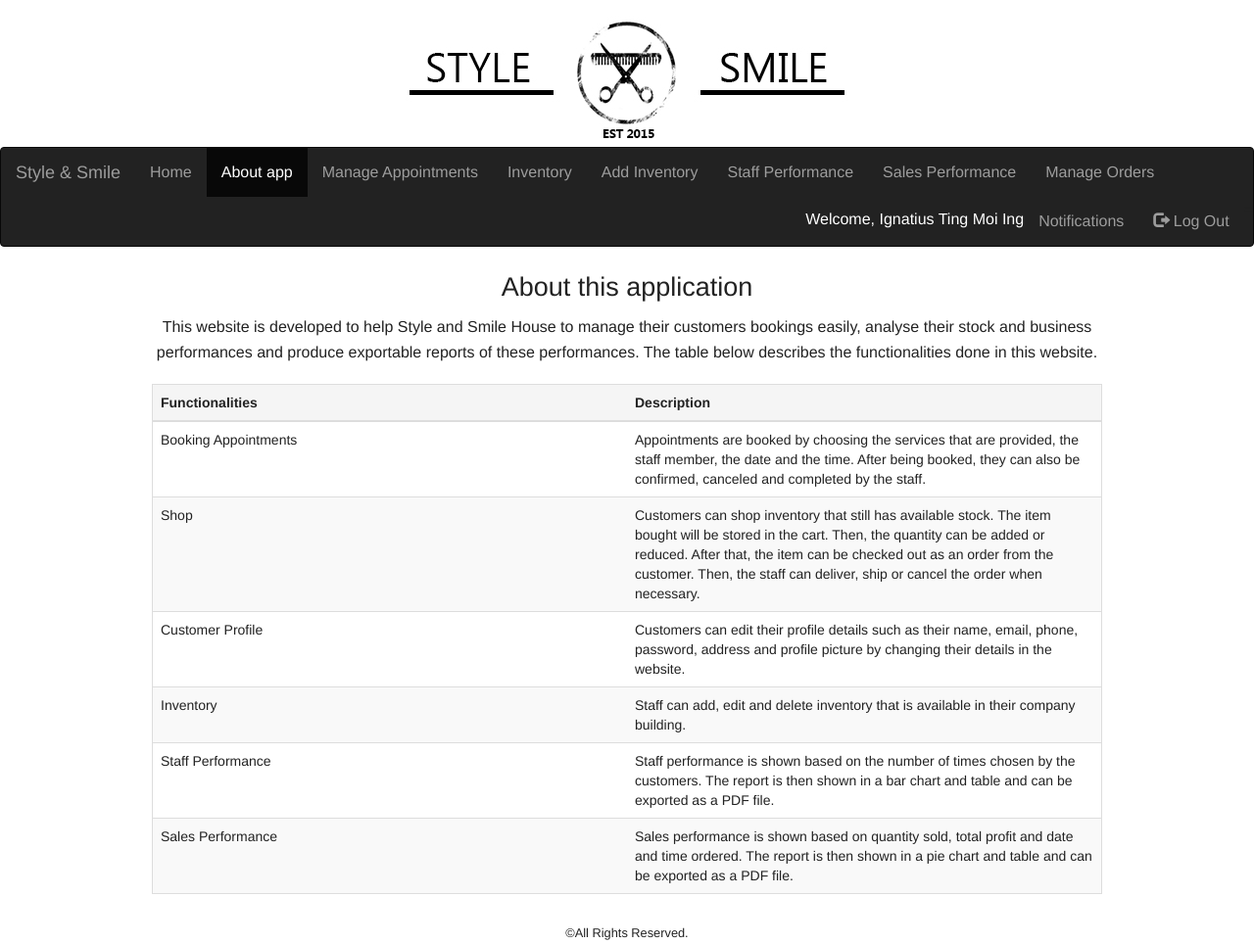
After one commit to gohnigel/DevelopmentProject2, a PHP site: page /aboutus.php in a window 1280 px wide. The commit adds this page. Shown: the whole page at 98% size. Run offline with PHP 8.4, Linux system fonts and the light colour scheme; a user stored in the database is signed in; data that the repository does not hold is empty.

Commit message:
Added about application page and adjusted some extra parts

```diff
--- /dev/null
+++ b/aboutus.php
@@ -0,0 +1,92 @@
+<!DOCTYPE html>
+<html lang="en">
+
+  <head>
+      <title>Salon</title>
+      <link href="css/bootstrap.min.css" rel="stylesheet" />
+      <link rel="stylesheet" type="text/css" href="css/gui.css" />
+      <link rel="stylesheet" type="text/css" href="css/foundation.css" />
+
+  </head>
+  <header>
+      <div class="banner-div">
+          <img class="banner" src="images/banner.JPG" alt="banner">
+      </div>
+  </header>
+
+  <body>
+
+    <?php
+      $currentPage = 'About the application';
+      include ('nav.php');
+      $_SESSION['profmessage'] = '';
+      $_SESSION['bookmessage'] = '';
+    ?>
+
+    <div class="container-fluid">
+      <div class="row content">
+        <div class="col-xs-12">
+          <?php
+          if(session_id() == '' || !isset($_SESSION)){session_start();}
+
+          include ('config.php');
+
+          if(!isset($_SESSION["email"])) {
+              header("location:login.php");
+          }
+          ?>
+            <h3>About this application</h3>
+            <p>This website is developed to help Style and Smile House to manage their customers bookings easily, analyse their stock and business performances and produce exportable reports of these performances. The table below describes the functionalities done in this website.</p>
+          </div>
+      </div>
+      <div class="row">
+        <div class="col-xs-12">
+          <table class="table table-active">
+            <thead>
+              <tr>
+                <th>Functionalities</th>
+                <th>Description</th>
+              </tr>
+            </thead>
+            <tbody>
+              <tr>
+                <td>Booking Appointments</td>
+                <td>Appointments are booked by choosing the services that are provided, the staff member, the date and the time. After being booked, they can also be confirmed, canceled and completed by the staff.</td>
+              </tr>
+              <tr>
+                <td>Shop</td>
+                <td>Customers can shop inventory that still has available stock. The item bought will be stored in the cart. Then, the quantity can be added or reduced. After that, the item can be checked out as an order from the customer. Then, the staff can deliver, ship or cancel the order when necessary.</td>
+              </tr>
+              <tr>
+                <td>Customer Profile</td>
+                <td>Customers can edit their profile details such as their name, email, phone, password, address and profile picture by changing their details in the website.</td>
+              </tr>
+              <tr>
+                <td>Inventory</td>
+                <td>Staff can add, edit and delete inventory that is available in their company building.</td>
+              </tr>
+              <tr>
+                <td>Staff Performance</td>
+                <td>Staff performance is shown based on the number of times chosen by the customers. The report is then shown in a bar chart and table and can be exported as a PDF file.</td>
+              </tr>
+              <tr>
+                <td>Sales Performance</td>
+                <td>Sales performance is shown based on quantity sold, total profit and date and time ordered. The report is then shown in a pie chart and table and can be exported as a PDF file.</td>
+              </tr>
+            </tbody>
+          </table>
+        </div>
+      </div>
+    </div>
+
+   <?php include ('footer.php'); ?>
+
+    <!-- jQuery – required for Bootstrap's JavaScript plugins) -->
+    <script src="js/jquery.min.js"></script>
+    <!-- All Bootstrap plug-ins file -->
+    <script src="js/bootstrap.min.js"></script>
+    <!-- Basic AngularJS -->
+    <script src="js/angular.min.js"></script>
+
+  </body>
+</html>
--- a/book.php
+++ b/book.php
@@ -45,7 +45,7 @@
             <div class="form-group form-adjust">
               <p><label for="services">Choose your Services :</label></p>
               <p>
-                <select id="services[]" name="services[]" select size="5" multiple>
+                <select id="services[]" name="services[]" select size="5" multiple required>
                     <option value="haircutting">Hair Cutting</option>
                     <option value="styling">Styling</option>
                     <option value="body_waxing">Body Waxing</option>
--- a/css/gui.css
+++ b/css/gui.css
@@ -76,6 +76,7 @@ img {vertical-align: middle;}
 /* On hover, add a black background color with a little bit see-through */
 .prev:hover, .next:hover {
   background-color: rgba(0,0,0,0.8);
+  color: white;
 }
 
 /* Caption text */
--- a/index.php
+++ b/index.php
@@ -9,7 +9,7 @@
 
   </head>
   <header>
-      <div class=banner-div>
+      <div class="banner-div">
           <img class="banner" src="images/banner.JPG" alt="banner">
       </div>
   </header>
--- a/nav.php
+++ b/nav.php
@@ -12,7 +12,7 @@ require 'config.php';
         </div>
         <ul class='nav navbar-nav'>
             <li class='<?php if($currentPage == 'Home') echo 'active' ?>'><a href='#'>Home</a></li>
-            <li><a href='#'>About Us</a></li>
+            <li class='<?php if($currentPage == 'About the application') echo 'active' ?>'><a href='aboutus.php'>About app</a></li>
             <?php
             if(isset($_SESSION['email'])){
               if($_SESSION['role'] == "client"){
@@ -100,7 +100,6 @@ else{
             if(isset($_SESSION['email'])){
               if($_SESSION['role'] == 'client')
               {
-
             ?>
             <li><a href='cart.php'><span class='glyphicon glyphicon-shopping-cart'></span>Shopping Cart</a></li>
             <?php
```
Also changed, not shown: js/slideshow.js (+17 -0 lines). Lines whose indentation alone changed are shown as unchanged.
